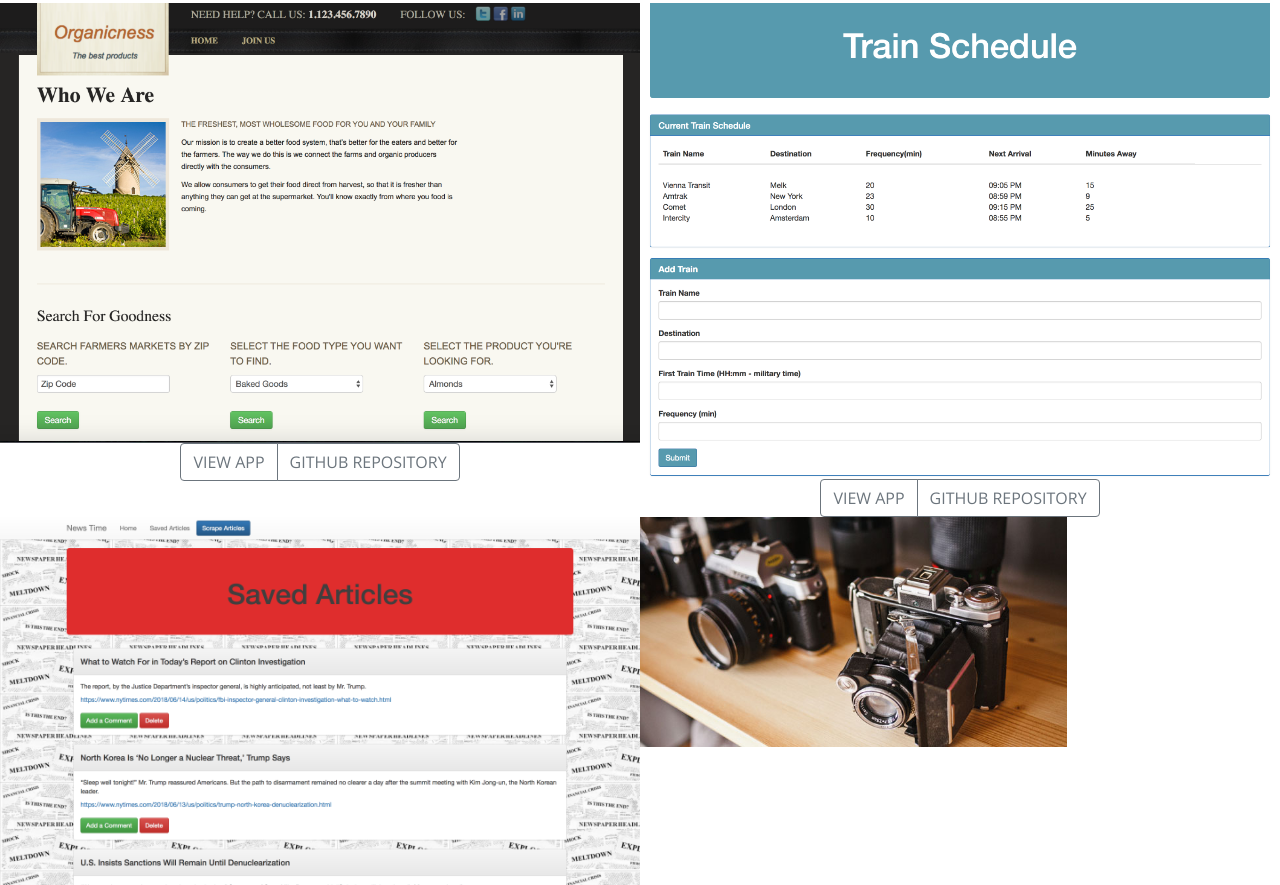
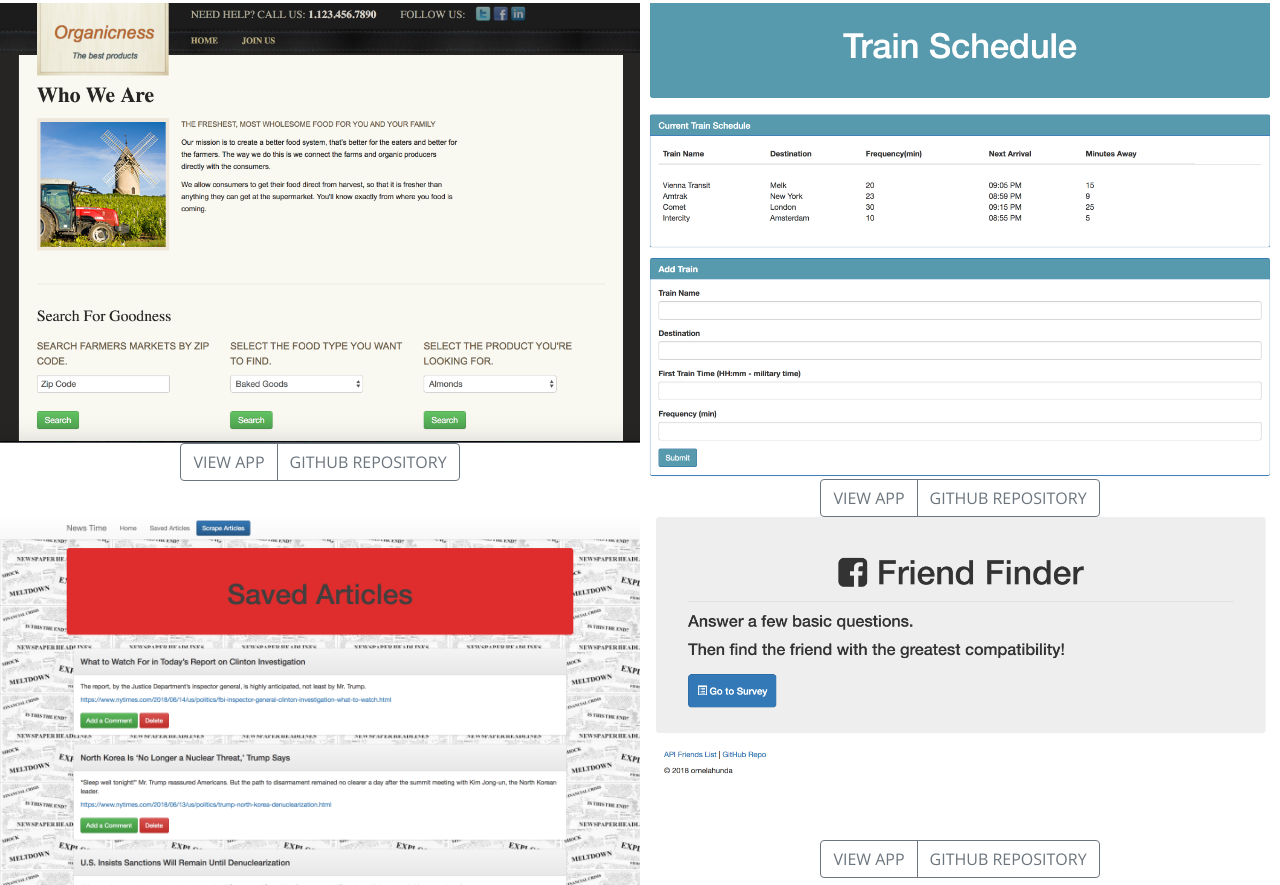
Before and after one commit to ornelahunda/Portfolio, a website with bundled scripts: page index.html in a window 1280 px wide. Shown: the part 1915-2800 px from the top of the page. Built offline with nearby package versions, Linux system fonts and the light colour scheme.

Commit message:
Added project to portfolio

```diff
--- a/index.html
+++ b/index.html
@@ -55,9 +55,9 @@
           <li class="nav-item">
             <a class="nav-link js-scroll-trigger" href="#about" style=" font-size:18px; "> About </a>
           </li>
-          <li class="nav-item">
+          <!-- <li class="nav-item">
             <a class="nav-link js-scroll-trigger" href="#services" style=" font-size:18px; ">Services</a>
-          </li>
+          </li> -->
           <li class="nav-item">
             <a class="nav-link js-scroll-trigger" href="#portfolio" style=" font-size:18px; ">Portfolio</a>
           </li>
@@ -237,9 +237,9 @@
               <div class="col-lg-12 text-center">
                 <div class="btn-group" class="text-center">
 
-                  <input type="button" class="btn btn-md btn-outline-secondary" value="View App" onclick="window.open('https://farm2u.herokuapp.com/','_blank')"
+                  <input type="button" class="btn btn-md btn-outline-secondary" value="View App" onclick="window.open('https://ornelahunda.github.io/Train-Scheduler/','_blank')"
                   />
-                  <input type="button" class="btn btn-md btn-outline-secondary" value="Github Repository" onclick="window.open('https://github.com/ornelahunda/Farm','_blank')"
+                  <input type="button" class="btn btn-md btn-outline-secondary" value="Github Repository" onclick="window.open('https://github.com/ornelahunda/Train-Scheduler','_blank')"
                   />
 
                 </div>
@@ -289,20 +289,35 @@
         </div>
 
         <!-- P4 -->
-        <div class="col-lg-4 col-sm-6">
-          <a class="portfolio-box" href="img/portfolio/fullsize/3.jpg">
-            <img class="img-fluid" src="img/portfolio/thumbnails/3.jpg" alt="">
+        <div class="col-lg-6 col-sm-6">
+            <a class="portfolio-box" href="img/friend-finder.png">
+              <img class="img-fluid" src="img/friend-finder.png" alt="News Time App">
               <div class="portfolio-box-caption">
                 <div class="portfolio-box-caption-content">
                   <div class="project-category text-faded">
                     Category
                   </div>
                   <div class="project-name">
-                  Emotional Giphy
+                    News Time
                   </div>
                 </div>
               </div>
             </a>
+
+            <!-- Buttons -->
+            <div class="row" class="text-center">
+              <div class="col-lg-12 text-center">
+                <div class="btn-group" class="text-center">
+
+                  <input type="button" class="btn btn-md btn-outline-secondary" value="View App" onclick="window.open('https://rocky-woodland-65018.herokuapp.com/','_blank')"
+                  />
+                  <input type="button" class="btn btn-md btn-outline-secondary" value="Github Repository" onclick="window.open('https://github.com/ornelahunda/FriendFinder','_blank')"
+                  />
+
+                </div>
+              </div>
+            </div>
+            <!-- Buttons End -->
           </div>
 
 
```
Also changed, not shown: img/friend-finder.png (added), 1 other file. Lines whose indentation alone changed are shown as unchanged.
